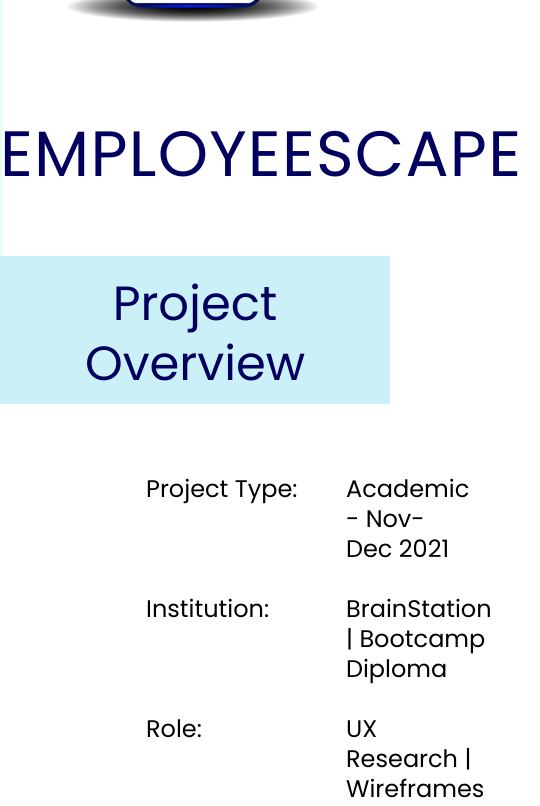
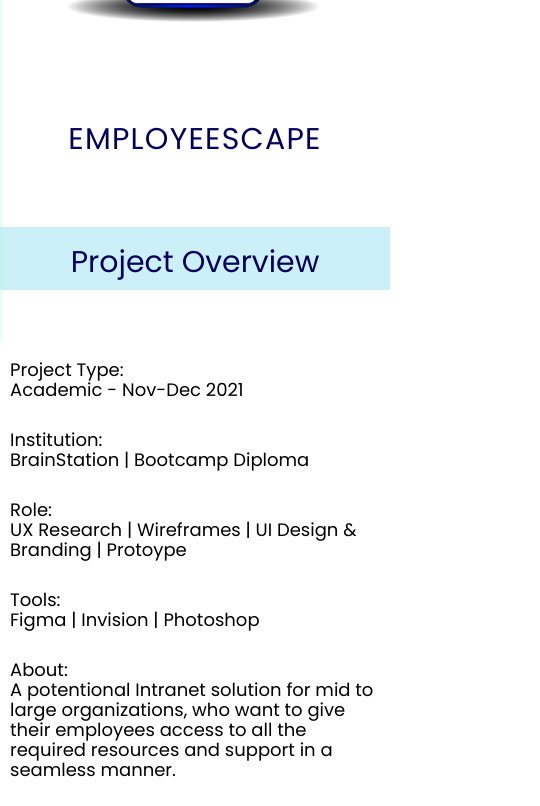
Before and after one commit to amsaif52/portfolio, a React (Create React App) app: page /ux-design/employeescape in a window 390 px wide. Shown: the part 640-1446 px from the top of the page, 540 px wide, since content can reach past the window. Built offline with nearby package versions, Linux system fonts and the light colour scheme.

Commit message:
responsive employeescape

```diff
--- a/src/index.scss
+++ b/src/index.scss
@@ -279,7 +279,7 @@
   font-size: 48px;
   line-height: 51px;
   max-width: 1300px;
-  padding: 56px 0 30px;
+  padding: 56px 10px 30px;
   margin: 0 auto;
   @media screen and (max-width: 1040px) {
     font-size: 30px;
@@ -298,6 +298,9 @@
       text-align: center;
       svg {
         width: 100%;
+      }
+      @media screen and (max-width: 1040px) {
+        display: none;
       }
     }
   }
@@ -415,7 +418,7 @@
   > img {
     width: 100%;
     max-width: 450px;
-    @media screen and (max-width: 800px) {
+    @media screen and (max-width: 1000px) {
       max-width: 100%;
     }
   }
@@ -428,8 +431,10 @@
     > div {
       margin-bottom: 50px;
     }
-    @media screen and (max-width: 800px) {
+    @media screen and (max-width: 1000px) {
       width: 100%;
+      flex: 1 1 100%;
+      margin-top: 20px;
     }
   }
   .app-define-text {
@@ -438,6 +443,10 @@
     font-style: normal;
     font-weight: normal;
     margin-bottom: 20px;
+    @media screen and (max-width: 1000px) {
+      font-size: 18px;
+      line-height: 20px;
+    }
   }
   .app-define-quote {
     font-size: 16px;
@@ -512,6 +521,14 @@
       align-items: center;
     }
   }
+  @media screen and (max-width: 1000px) {
+    padding: 0 10px;
+    flex-direction: column;
+    > li {
+      margin-top: 20px;
+      max-width: 100%;
+    }
+  }
 }
 .button-detail {
   font-style: normal;
@@ -561,6 +578,14 @@
     letter-spacing: 1.25px;
     text-transform: uppercase;
     color: #02005e;
+    @media screen and (max-width: 1080px) {
+      font-size: 50px;
+      line-height: 55px;
+    }
+    @media screen and (max-width: 600px) {
+      font-size: 30px;
+      line-height: 35px;
+    }
   }
   .app-design-header {
     background-color: #cbf0f8;
@@ -576,14 +601,18 @@
     > svg {
       margin-right: 20px;
     }
-    @media screen and (max-width: 800px) {
+    @media screen and (max-width: 1000px) {
+      font-size: 30px;
+      line-height: 35px;
       padding-left: 10px;
       padding-right: 10px;
       text-align: center;
     }
   }
   .app-design-detail-container {
-    padding: 0 146px;
+    max-width: 1150px;
+    padding: 0 10px;
+    margin: 0 auto;
     .app-design-details {
       display: grid;
       grid-template-columns: 200px auto;
@@ -595,6 +624,13 @@
         font-size: 24px;
         line-height: 30px;
         color: #000000;
+        @media screen and (max-width: 1000px) {
+          font-size: 18px;
+          line-height: 20px;
+        }
+      }
+      @media screen and (max-width: 1000px) {
+        grid-template-columns: auto;
       }
     }
   }
@@ -613,6 +649,13 @@
       font-size: 30px;
       line-height: 38px;
       color: #02005e;
+      padding: 0 10px;
+    }
+    @media screen and (max-width: 1000px) {
+      > div {
+        font-size: 18px;
+        line-height: 20px;
+      }
     }
   }
   .sub-title {
@@ -626,6 +669,10 @@
     padding: 0 10px;
     > span {
       background-color: #cbf0f8;
+    }
+    @media screen and (max-width: 1000px) {
+      font-size: 30px;
+      line-height: 35px;
     }
   }
   .app-design-detail-text {
@@ -655,7 +702,7 @@
       > div {
         flex: 0 1 50%;
         margin-right: 15px;
-        @media screen and (max-width: 800px) {
+        @media screen and (max-width: 1000px) {
           flex: 1 1 100%;
         }
       }
@@ -663,7 +710,7 @@
         flex: 0 1 50%;
         width: 50%;
         position: relative;
-        @media screen and (max-width: 800px) {
+        @media screen and (max-width: 1000px) {
           flex: 1 1 100%;
         }
       }
@@ -673,6 +720,14 @@
       line-height: inherit;
       color: inherit;
       text-decoration: none;
+    }
+    @media screen and (max-width: 1000px) {
+      font-size: 18px;
+      line-height: 20px;
+      span.big {
+        font-size: 24px;
+        line-height: 30px;
+      }
     }
   }
   .app-design-detail-image {
@@ -701,6 +756,15 @@
       padding-top: 0 !important;
       margin-left: -100px;
       transform: translateX(0);
+      @media screen and (max-width: 900px) {
+        margin-left: 0;
+        > video {
+          width: 100%;
+        }
+      }
+    }
+    @media screen and (max-width: 900px) {
+      max-width: 100%;
     }
   }
 }
@@ -813,7 +877,7 @@
   align-items: flex-start;
   max-width: 1150px;
   margin: 0 auto 70px;
-  @media screen and (max-width: 800px) {
+  @media screen and (max-width: 1000px) {
     flex-direction: column;
     padding: 0 10px;
   }
@@ -834,6 +898,14 @@
         font-size: 40px;
         line-height: 50px;
       }
+      @media screen and (max-width: 1000px) {
+        font-size: 18px;
+        line-height: 20px;
+        span.big {
+          font-size: 24px;
+          line-height: 30px;
+        }
+      }
     }
     ul {
       margin-bottom: 0;
@@ -846,7 +918,8 @@
     &.small {
       max-width: 340px;
     }
-    @media screen and (max-width: 800px) {
+    @media screen and (max-width: 1000px) {
+      margin-top: 20px;
       padding-left: 0;
       max-width: 100%;
     }
@@ -859,9 +932,10 @@
   max-width: 1150px;
   margin: 0 auto 80px;
   padding: 0 10px;
-  @media screen and (max-width: 800px) {
+  @media screen and (max-width: 1000px) {
     flex-direction: column;
     padding: 0 10px;
+    margin-bottom: 50px;
   }
   &.flexed {
     display: flex;
@@ -875,6 +949,11 @@
       font-weight: 400;
       margin-bottom: 20px;
       color: #02005e;
+      @media screen and (max-width: 1000px) {
+        margin-top: 20px;
+        font-size: 18px;
+        line-height: 20px;
+      }
     }
   }
   .app-design-cont-left {
@@ -884,7 +963,7 @@
     &.small {
       max-width: 340px;
     }
-    @media screen and (max-width: 800px) {
+    @media screen and (max-width: 1000px) {
       padding-right: 0;
       max-width: 100%;
     }
@@ -901,9 +980,15 @@
   tr {
     td:first-child {
       width: 200px;
+      @media screen and (max-width: 1000px) {
+        width: 100px;
+      }
     }
     td:nth-child(2) {
       width: 500px;
+      @media screen and (max-width: 1000px) {
+        width: 250px;
+      }
     }
   }
 }
```
